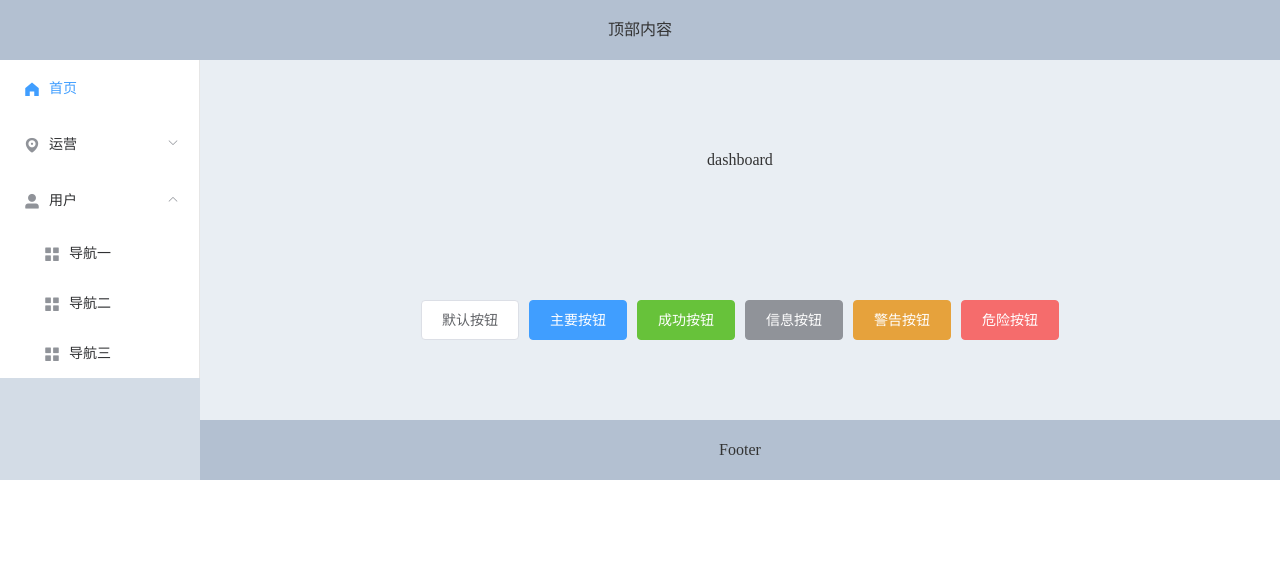
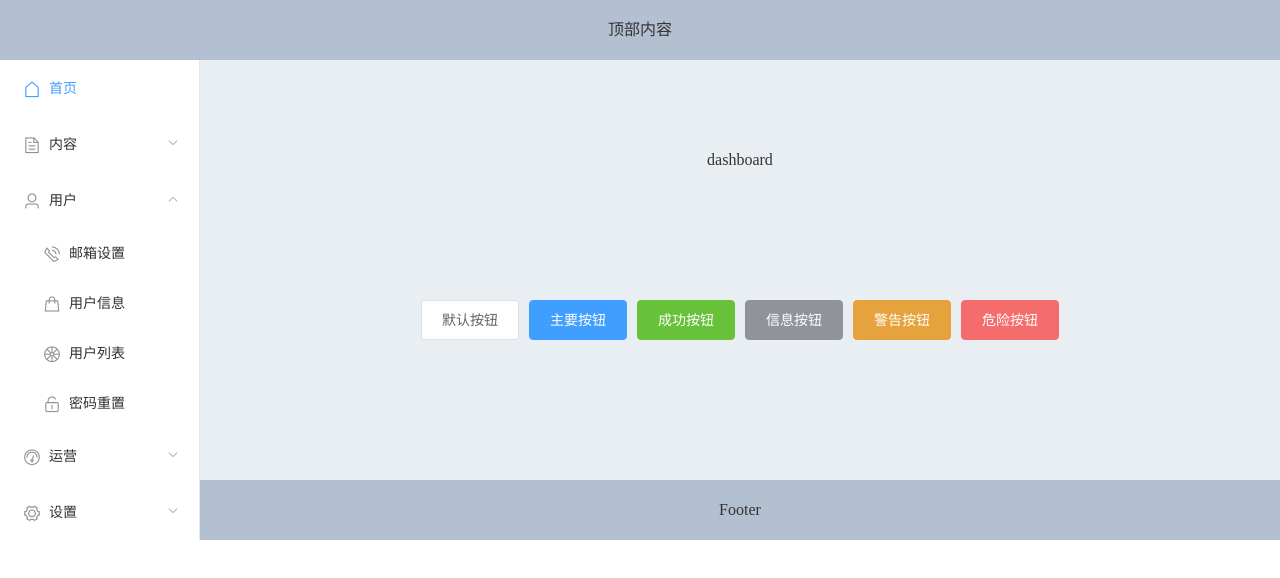
Before and after one commit to shaozk/kblog-ui, a Vue app: page /#/index in a window 1280 px wide. Both pictures are taken after a click on the element "用户". Shown: the top 578 px of the page. Built offline with nearby package versions, Linux system fonts and the light colour scheme.

Commit message:
渲染侧边栏菜单

```diff
--- a/src/layout/left-menu.vue
+++ b/src/layout/left-menu.vue
@@ -1,50 +1,37 @@
 <template>
   <div>
     <el-menu
-        default-active="1"
-        class="el-menu-vertical-demo">
-      <el-menu-item index="1">
-        <i class="el-icon-s-home"></i>
-        <span slot="title">首页</span>
+        default-active="0"
+        unique-opened="true"
+        class="el-menu-vertical">
+      <!-- 遍历路由表内容 -->
+      <!-- 有两种：第一种没子菜单，另一种有子菜单 -->
+      <template v-for="(item,index) in menuList">
+        <router-link :to="item.path" v-if="!item.children&&!item.hidden" :key="index">
+          <el-menu-item :index="index">
+            <i :class="item.icon"></i>
+            <span slot="title">{{item.name}}</span>
           </el-menu-item>
+        </router-link>
 
-      <el-submenu index="2">
+
+        <el-submenu v-else :key="index" :index="index">
           <template slot="title">
-          <i class="el-icon-location"></i>
-          <span>运营</span>
+            <i :class="item.icon"></i>
+            <span>{{item.name}}</span>
           </template>
-        <el-menu-item index="2-1">
-          <i class="el-icon-menu"></i>
-          <span slot="title">导航一</span>
+          <router-link :to="item.path+'/'+subItem.path"
+            v-for="(subItem,subIndex) in item.children"
+            :key="subIndex">
+            <el-menu-item :index="index+'-'+subIndex" v-if="!subItem.hidden">
+              <i :class="subItem.icon"></i>
+              <span slot="title" v-text="subItem.name"></span>
             </el-menu-item>
-        <el-menu-item index="2-2">
-          <i class="el-icon-menu"></i>
-          <span slot="title">导航二</span>
-        </el-menu-item>
-        <el-menu-item index="2-3">
-          <i class="el-icon-menu"></i>
-          <span slot="title">导航三</span>
-        </el-menu-item>
+          </router-link>
+
         </el-submenu>
 
-      <el-submenu index="3">
-        <template slot="title">
-          <i class="el-icon-user-solid"></i>
-          <span>用户</span>
       </template>
-        <el-menu-item index="3-1">
-          <i class="el-icon-menu"></i>
-          <span slot="title">导航一</span>
-        </el-menu-item>
-        <el-menu-item index="3-2">
-          <i class="el-icon-menu"></i>
-          <span slot="title">导航二</span>
-        </el-menu-item>
-        <el-menu-item index="3-3">
-          <i class="el-icon-menu"></i>
-          <span slot="title">导航三</span>
-        </el-menu-item>
-      </el-submenu>
 
     </el-menu>
   </div>
@@ -62,12 +49,13 @@
     mounted() {
       let menuList = routes[0]
       this.menuList = menuList.children
-      console.log(this.menuList)
     }
   }
 
 </script>
 
-<style scoped>
-
+<style>
+  .el-menu-vertical a {
+    text-decoration: none;
+  }
 </style>
--- a/src/router/index.js
+++ b/src/router/index.js
@@ -4,7 +4,7 @@ import Vue from 'vue'
 Vue.use(VueRouter)
 
 // 登陆界面
-const login = () => import("@/pages/login/login")
+// const login = () => import("@/pages/login/login")
 
 // 内容部分
 const postArticle = () => import("@/pages/content/post-article")
@@ -44,21 +44,21 @@ export const routes = [
             {
                 path: "/index",
                 name: '首页',
-                icon: 'el-icon-more-outline',
+                icon: 'el-icon-house',
                 hidden: false,
                 component: index
             },
             {
                 path: '/content',
                 name: '内容',
-                icon: 'el-icon-more-outline',
+                icon: 'el-icon-document',
                 hidden: false,
                 component: rightView,
                 children: [
                     {
                         path: 'post-article',
                         name: '发表文章',
-                        icon: 'el-icon-more-outline',
+                        icon: 'el-icon-reading',
                         hidden: false,
                         component: postArticle
                     },
@@ -72,14 +72,14 @@ export const routes = [
                     {
                         path: 'manage-comment',
                         name: '评论管理',
-                        icon: 'el-icon-chat-line-',
+                        icon: 'el-icon-chat-line-round',
                         hidden: false,
                         component: commentManage
                     },
                     {
                         path: 'manage-image',
                         name: '图片管理',
-                        icon: 'el-icon-more-outline',
+                        icon: 'el-icon-picture-outline',
                         hidden: false,
                         component: imageManage
                     }
@@ -95,28 +95,28 @@ export const routes = [
                     {
                         path: '/email',
                         name: '邮箱设置',
-                        icon: 'el-icon-more-outline',
+                        icon: 'el-icon-phone-outline',
                         hidden: false,
                         component: email
                     },
                     {
                         path: 'info',
                         name: '用户信息',
-                        icon: 'el-icon-more-outline',
+                        icon: 'el-icon-goods',
                         hidden: false,
                         component: info
                     },
                     {
                         path: 'list',
                         name: '用户列表',
-                        icon: 'el-icon-more-outline',
+                        icon: 'el-icon-orange',
                         hidden: false,
                         component: list
                     },
                     {
                         path: 'reset-password',
                         name: '密码重置',
-                        icon: 'el-icon-more-outline',
+                        icon: 'el-icon-unlock',
                         hidden: false,
                         component: resetPassword
                     }
@@ -125,21 +125,21 @@ export const routes = [
             {
                 path: '/operation',
                 name: '运营',
-                icon: 'el-icon-more-outline',
+                icon: 'el-icon-odometer',
                 hidden: false,
                 component: rightView,
                 children: [
                     {
                         path: 'category',
                         name: '分类管理',
-                        icon: 'el-icon-more-outline',
+                        icon: 'el-icon-pie-chart',
                         hidden: false,
                         component: categoryManage
                     },
                     {
                         path: 'loop',
                         name: '轮播图管理',
-                        icon: 'el-icon-more-outline',
+                        icon: 'el-icon-data-board',
                         hidden: false,
                         component: loopManage
                     }
@@ -167,13 +167,6 @@ export const routes = [
                         component: webSizeInfo
                     }
                 ]
-            },
-            {
-                path: '/login',
-                name: '登陆',
-                icon: 'el-icon-more-outline',
-                hidden: false,
-                component: login
             }
 
         ]
```
Lines whose indentation alone changed are shown as unchanged.
